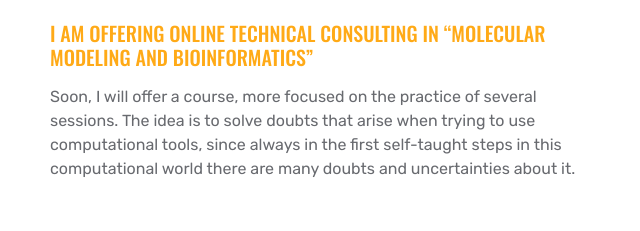
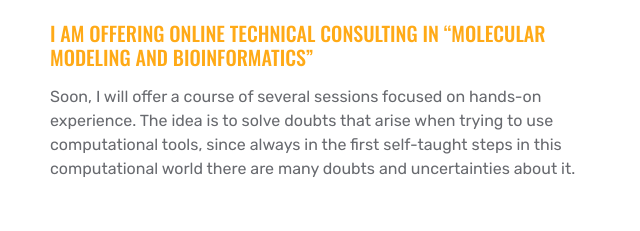
Before and after one commit to Aliciencia/aliciencia.github.io, a plain HTML site: page index.html in a window 1280 px wide. Shown: the part 1331-1562 px from the top of the page, 605-1245 px from the left. Drawn offline with nearby package versions, Linux system fonts and the light colour scheme.

Commit message:
Update index.html

```diff
--- a/index.html
+++ b/index.html
@@ -85,7 +85,7 @@
                 <div class="col-lg-6">
                     <h1 class="display-4 text-uppercase mb-4">Molecular modelling Consulting services</h1>
                     <h5 class="text-uppercase text-primary mb-3">I am offering online technical consulting in “Molecular Modeling and Bioinformatics”</h5>
-                    <p class="mb-4">Soon, I will offer a course, more focused on the practice of several sessions. The idea is to solve doubts that arise when trying to use computational tools, since always in the first self-taught steps in this computational world there are many doubts and uncertainties about it.</p>
+                    <p class="mb-4">Soon, I will offer a course of several sessions focused on hands-on experience. The idea is to solve doubts that arise when trying to use computational tools, since always in the first self-taught steps in this computational world there are many doubts and uncertainties about it.</p>
                 </div>
             </div>
         </div>
```
